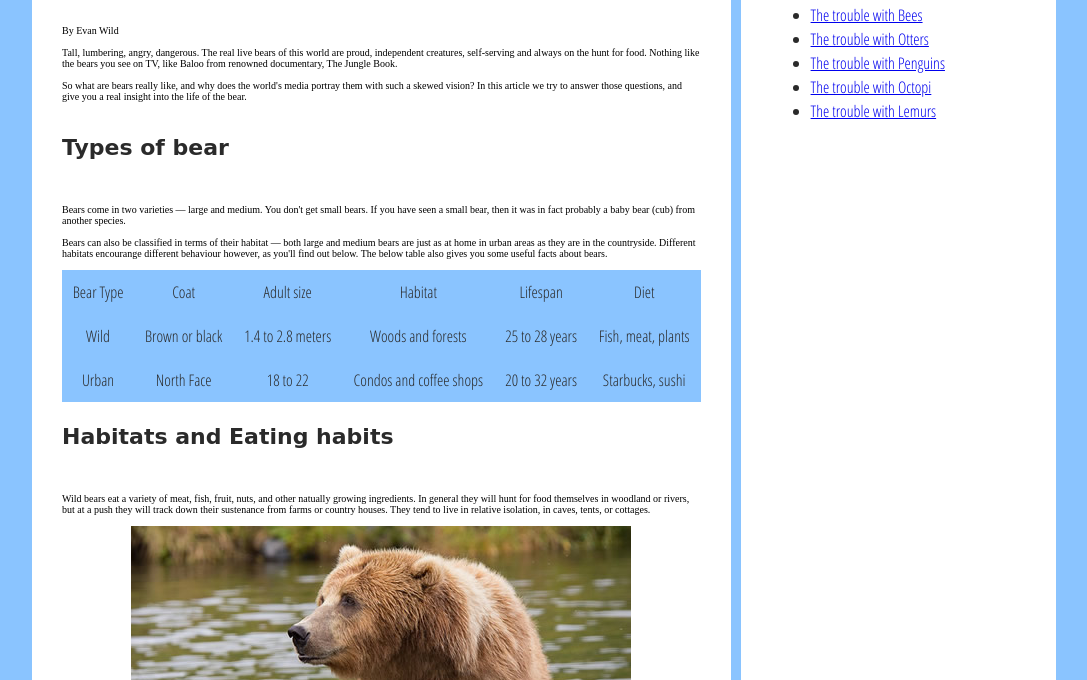
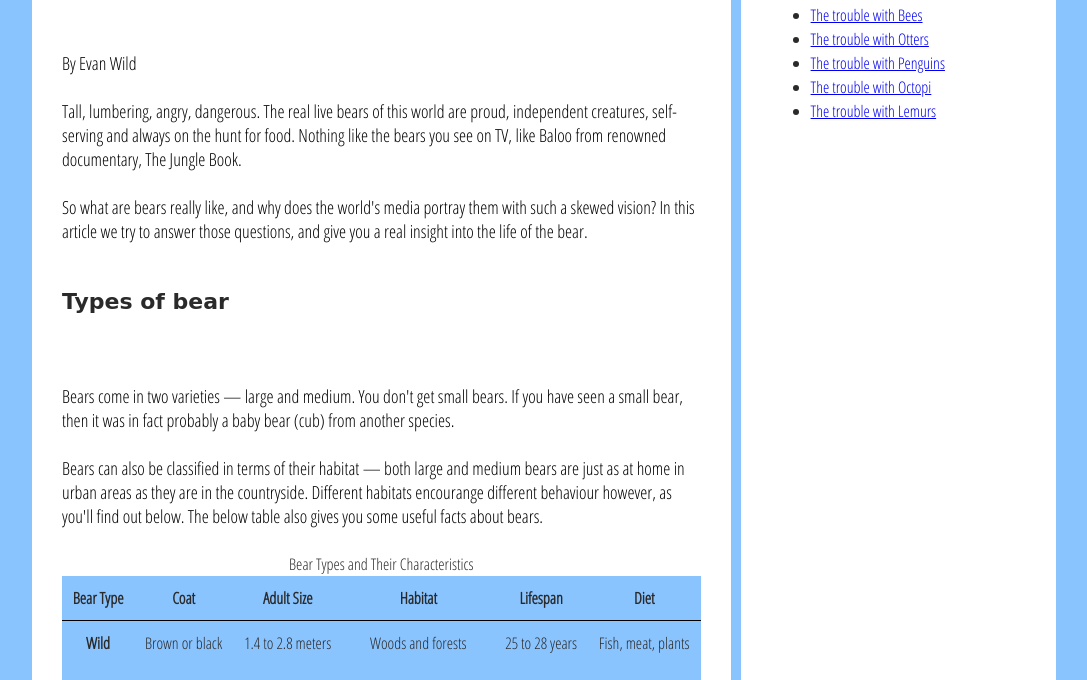
Before and after one commit to AarikGuy/Lab5.2, a website: page assessment-files/index.html in a window 1280 px wide. Shown: the part 272-952 px from the top of the page, without its empty margins (96-1183 px from the left). Drawn offline with Linux system fonts and the light colour scheme; a web font is replaced by a local one.

Commit message:
finished lab

```diff
--- a/assessment-files/index.html
+++ b/assessment-files/index.html
@@ -49,19 +49,20 @@
         Bears can also be classified in terms of their habitat — both large and medium bears are just as at home in urban areas as they are in the countryside. Different habitats encourange different behaviour however, as you'll find out below. The below table also gives you some useful facts about bears.
         <br><br>
         <table>
+          <caption>Bear Types and Their Characteristics</caption>
           <thead>
             <tr>
-              <td>Bear Type</td>
-              <td>Coat</td>
-              <td>Adult size</td>
-              <td>Habitat</td>
-              <td>Lifespan</td>
-              <td>Diet</td>
+              <th scope="col">Bear Type</th>
+              <th scope="col">Coat</th>
+              <th scope="col">Adult Size</th>
+              <th scope="col">Habitat</th>
+              <th scope="col">Lifespan</th>
+              <th scope="col">Diet</th>
             </tr>
           </thead>
           <tbody>
             <tr>
-              <td>Wild</td>
+              <th scope="row">Wild</th>
               <td>Brown or black</td>
               <td>1.4 to 2.8 meters</td>
               <td>Woods and forests</td>
@@ -69,15 +70,16 @@
               <td>Fish, meat, plants</td>
             </tr>
             <tr>
-              <td>Urban</td>
+              <th scope="row">Urban</th>
               <td>North Face</td>
-              <td>18 to 22</td>
+              <td>1.8 to 2.2 meters</td>
               <td>Condos and coffee shops</td>
               <td>20 to 32 years</td>
               <td>Starbucks, sushi</td>
             </tr>
           </tbody>
         </table>
+
 
         <h3>Habitats and Eating habits</h3>
         <br><br>
@@ -100,8 +102,15 @@
         <audio controls>
           <source src="media/bear.mp3" type="audio/mp3">
           <source src="media/bear.ogg" type="audio/ogg">
-          <p>It looks like your browser doesn't support HTML5 audio players.</p>
+          <p>It looks like your browser doesn't support HTML5 audio players. You can <a href="media/bear.mp3" download>download the audio file here</a> and listen to it on your own device.</p>
         </audio>
+
+        <details>
+          <summary>Audio transcript: Bear Mating Rituals</summary>
+          <p>Welcome to this audio file about bear mating rituals. I can say anything I want in this, blah blah blah blah.</p>
+          <p>[Expert Quote] "Don't forget to make your anti sea bear circles"</p>
+          <p>[Narrator] "Don't forget to make your anti sea bear circles"</p>
+        </details>
 
         <aside>
 
@@ -112,10 +121,11 @@
           He has never seen a bear, but once read a Daily Mail article about them, and thinks they sound cool.
 
         </aside>
-        <section class="comments">
-          <div class="show-hide">Show comments</div>
 
-          <div class="comment-wrapper">
+          <button class="show-hide" aria-expanded="false" aria-controls="comments">Show comments</button>
+
+          <section class="comments" id="comments">
+            <div class="comment-wrapper">
 
             <h2>Add comment</h2>
 
--- a/assessment-files/style.css
+++ b/assessment-files/style.css
@@ -249,3 +249,8 @@ audio {
 .comment-container li p:nth-child(2) {
   flex: 5;
 }
+
+main{
+  font-size: 1.8rem;
+  font-family: 'Open Sans Condensed', sans-serif;
+}
```
Also changed, not shown: README.md.
